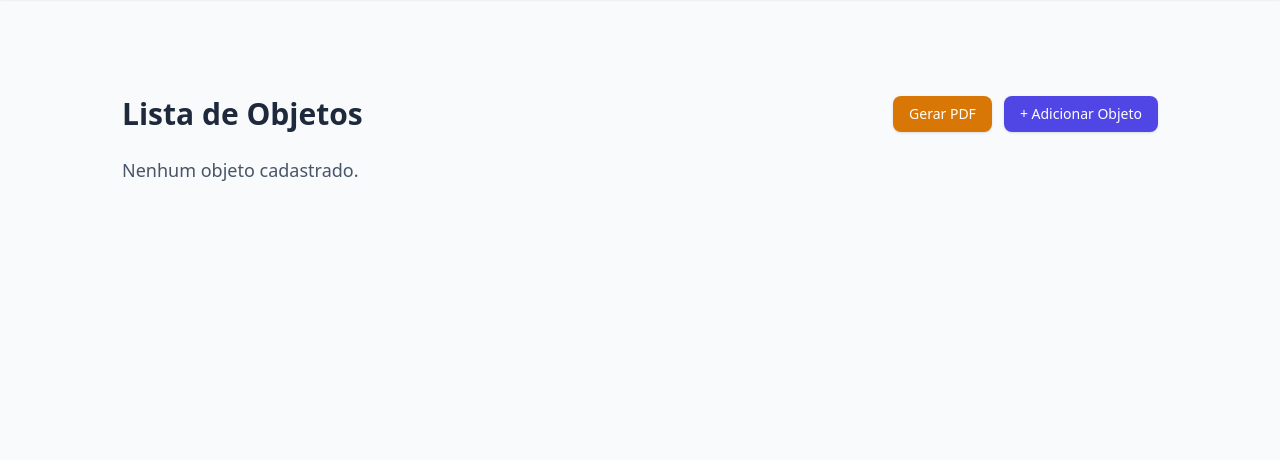
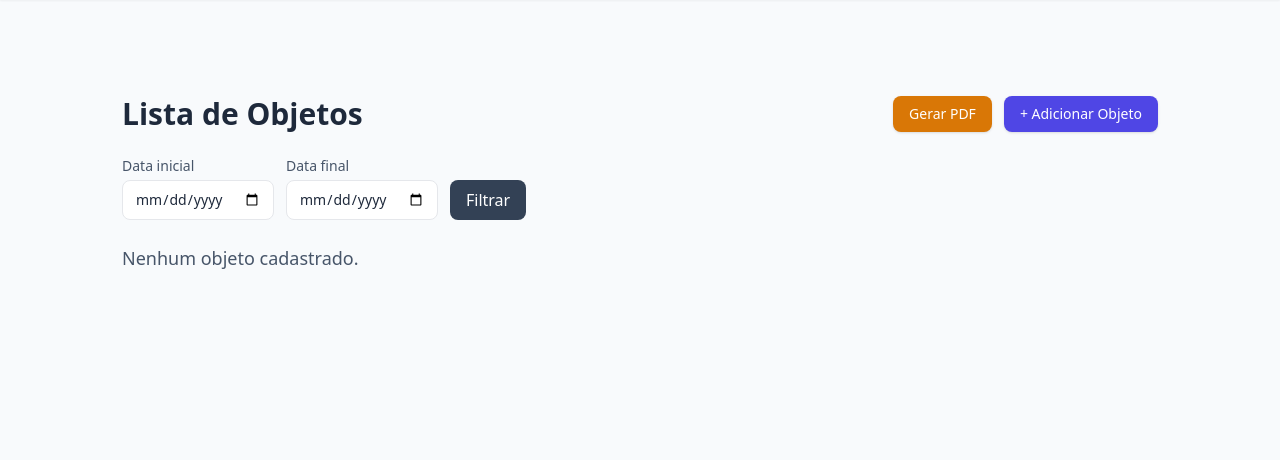
Before and after one commit to THURRnado/joaoAzevedo3d-API-Django, a Django app: page /objetos/ in a window 1280 px wide. Shown: the part 61-521 px from the top of the page. Run offline with Django 5.2, Linux system fonts and the light colour scheme; the visitor is signed in with stand-in values (Sample User, id 1); data that the repository does not hold is empty; some libraries are stand-ins or nearby versions.

Commit message:
feat: add filtro de data, novo campo de id e ordenacao por data do objeto

```diff
--- a/objetos/models.py
+++ b/objetos/models.py
@@ -4,7 +4,8 @@ from django.urls import reverse
 # Create your models here.
 class Objeto(models.Model):
 
-    name = models.CharField(max_length=255, null=False, verbose_name="Nome do objeto")
+    name = models.CharField(max_length=255, null=False, unique=True, verbose_name="Nome do objeto")
+    id_objeto = models.CharField(max_length=50, null=True, blank=True, unique=True, verbose_name="ID do objeto")
     description = models.TextField(null=True, blank=True, verbose_name="Descrição")
     img_object = models.ImageField(upload_to='objetos/', null=True, blank=True, verbose_name="Descrição")
     user = models.ForeignKey('auth.User', on_delete=models.CASCADE, verbose_name="Usuário")
--- a/objetos/templates/objetos/listar_objetos.html
+++ b/objetos/templates/objetos/listar_objetos.html
@@ -23,6 +23,48 @@
             </a>
         </div>
     </div>
+
+    <form method="get" class="mb-6 flex flex-wrap gap-3 items-end">
+
+        <div>
+            <label class="block text-sm text-slate-600 mb-1">
+                Data inicial
+            </label>
+            <input
+                type="date"
+                name="data_inicio"
+                value="{{ data_inicio|default_if_none:'' }}"
+                class="px-3 py-2 border rounded-lg text-sm"
+            >
+        </div>
+
+        <div>
+            <label class="block text-sm text-slate-600 mb-1">
+                Data final
+            </label>
+            <input
+                type="date"
+                name="data_fim"
+                value="{{ data_fim|default_if_none:'' }}"
+                class="px-3 py-2 border rounded-lg text-sm"
+            >
+        </div>
+
+        <button
+            type="submit"
+            class="px-4 py-2 bg-slate-700 text-white rounded-lg hover:bg-slate-800"
+        >
+            Filtrar
+        </button>
+
+        {% if data_inicio or data_fim %}
+            <a href="{% url 'listar_objetos' %}"
+            class="px-4 py-2 bg-slate-200 text-slate-700 rounded-lg hover:bg-slate-300">
+                Limpar
+            </a>
+        {% endif %}
+
+    </form>
 
 
     {% if objetos %}
@@ -84,7 +126,7 @@
         <div class="flex justify-center mt-8 space-x-2">
 
             {% if objetos.has_previous %}
-                <a href="?page={{ objetos.previous_page_number }}"
+                <a href="?page={{ objetos.previous_page_number }}&data_inicio={{ data_inicio }}&data_fim={{ data_fim }}"
                 class="px-3 py-1.5 bg-slate-200 text-slate-700 rounded hover:bg-slate-300">Anterior</a>
             {% endif %}
 
@@ -93,7 +135,7 @@
             </span>
 
             {% if objetos.has_next %}
-                <a href="?page={{ objetos.next_page_number }}"
+                <a href="?page={{ objetos.next_page_number }}&data_inicio={{ data_inicio }}&data_fim={{ data_fim }}"
                 class="px-3 py-1.5 bg-slate-200 text-slate-700 rounded hover:bg-slate-300">Próxima</a>
             {% endif %}
 
--- a/objetos/views.py
+++ b/objetos/views.py
@@ -13,6 +13,7 @@ from reportlab.lib.styles import getSampleStyleSheet
 from reportlab.lib.pagesizes import A4
 from reportlab.lib import colors
 from reportlab.lib.units import inch
+from datetime import datetime
 
 
 # Create your views here.
@@ -117,17 +118,46 @@ def about(request):
 @login_required
 def listar_objetos(request):
     try:
-        objetos_list = Objeto.objects.all().order_by('-dt_create')
+        objetos_list = Objeto.objects.all()
+
+        data_inicio = request.GET.get('data_inicio')
+        data_fim = request.GET.get('data_fim')
+
+        if data_inicio in (None, '', 'None'):
+            data_inicio = None
+
+        if data_fim in (None, '', 'None'):
+            data_fim = None
+
+        if data_inicio:
+            objetos_list = objetos_list.filter(dt_object__gte=data_inicio)
+
+        if data_fim:
+            objetos_list = objetos_list.filter(dt_object__lte=data_fim)
+
+        objetos_list = objetos_list.order_by('dt_object')
+
         paginator = Paginator(objetos_list, 9)
         page_number = request.GET.get('page')
         objetos = paginator.get_page(page_number)
 
-        return render(request, 'objetos/listar_objetos.html', {'objetos': objetos})
+        return render(
+            request,
+            'objetos/listar_objetos.html',
+            {
+                'objetos': objetos,
+                'data_inicio': data_inicio,
+                'data_fim': data_fim,
+            }
+        )
 
     except Exception as e:
-        print(str(e))
-        messages.error(request, 'Ocorreu um erro. Não foi possível concluir essa operação, tente novamente mais tarde.')
-        return redirect("home")
+        print(e)
+        messages.error(
+            request,
+            'Ocorreu um erro ao filtrar os objetos.'
+        )
+        return redirect('home')
 
 
 @login_required
```
Also changed, not shown: objetos/forms.py (+25 -1 lines), objetos/templates/objetos/form_objeto.html (+12 -0 lines), objetos/templates/objetos/visualizar_objeto.html (+10 -0 lines).
